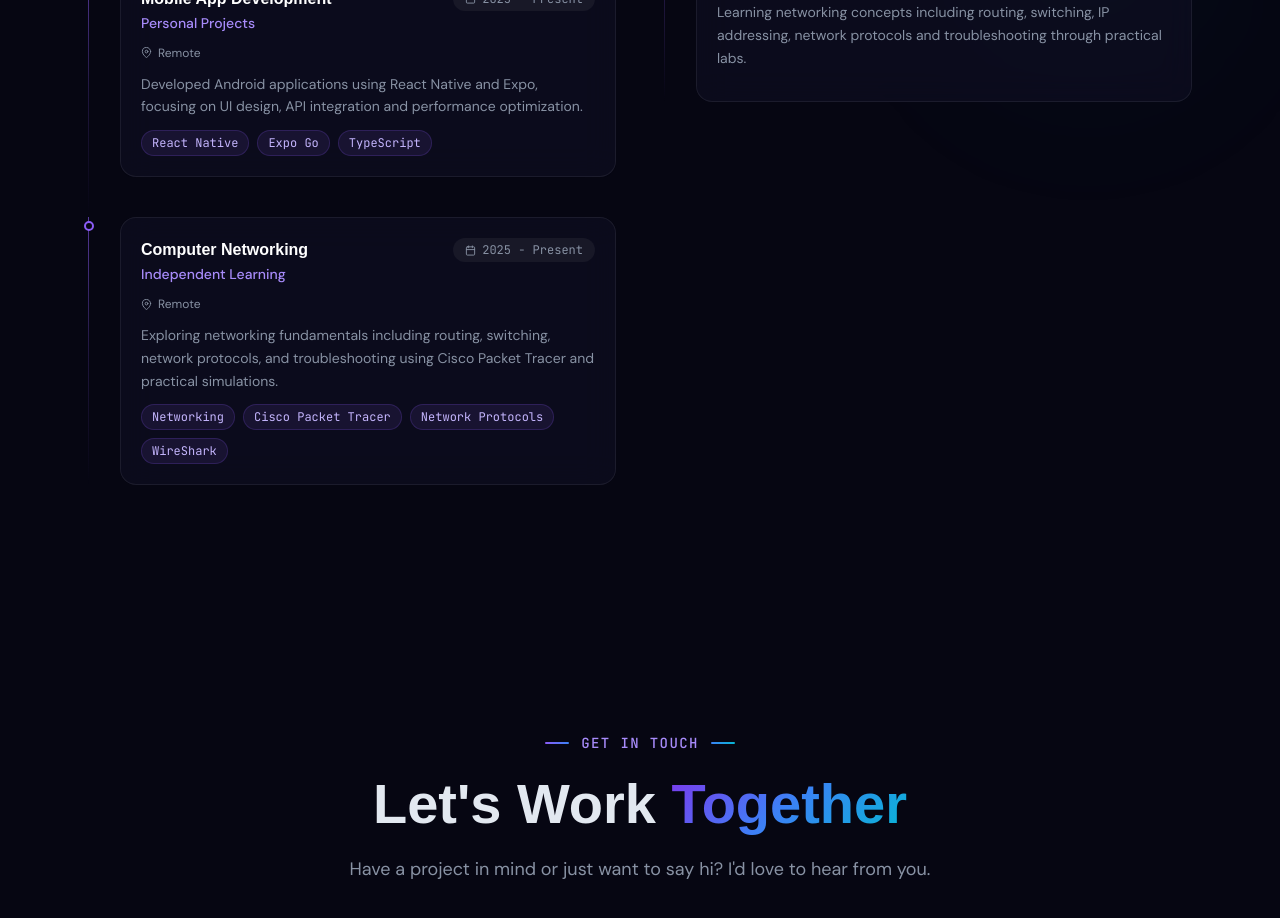
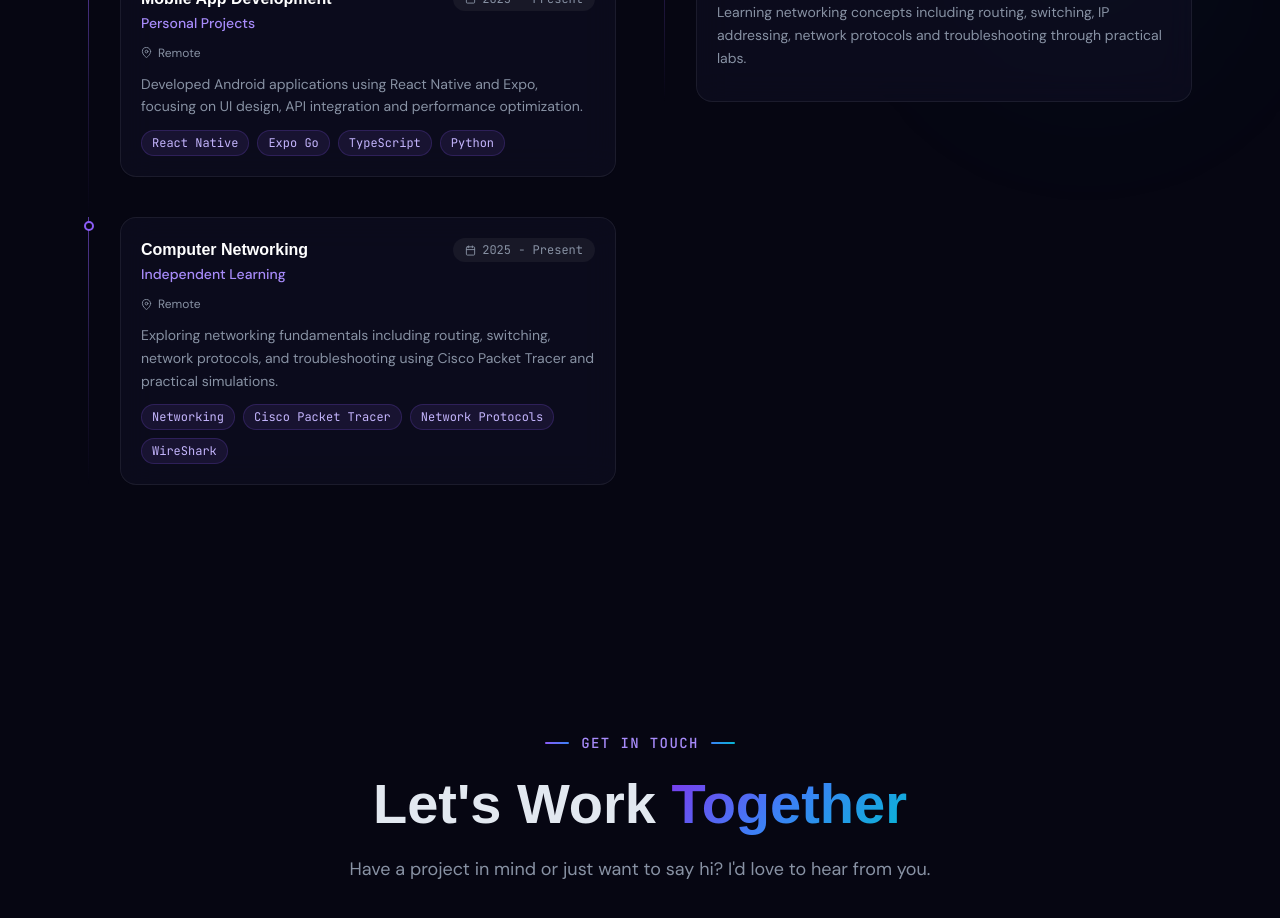
Before and after one commit to Arshan10-dev/Portfolio, a React (Vite) app: page / in a window 1280 px wide. Shown: the part 5180-6098 px from the top of the page. Built offline with nearby package versions, Linux system fonts and the light colour scheme; a web font is replaced by a local one.

Commit message:
Some Details Changed

```diff
--- a/src/sections/Resume.jsx
+++ b/src/sections/Resume.jsx
@@ -25,7 +25,7 @@ const EXPERIENCE = [
     period: "2025 - Present",
     description:
       "Developed Android applications using React Native and Expo, focusing on UI design, API integration and performance optimization.",
-    tags: ["React Native", "Expo Go", "TypeScript"]
+    tags: ["React Native", "Expo Go", "TypeScript", "Python"]
   },
   {
     role: "Computer Networking",
```
